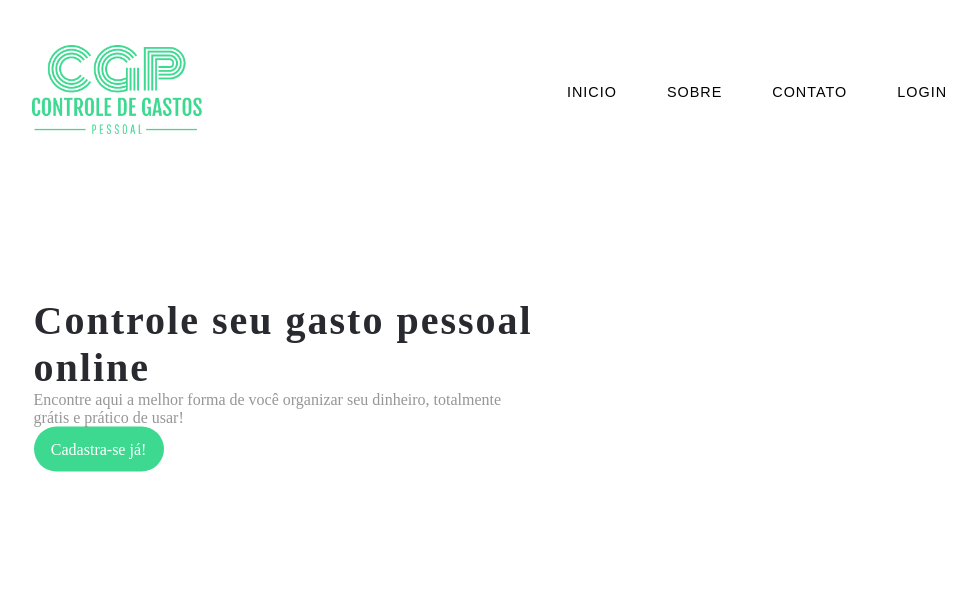
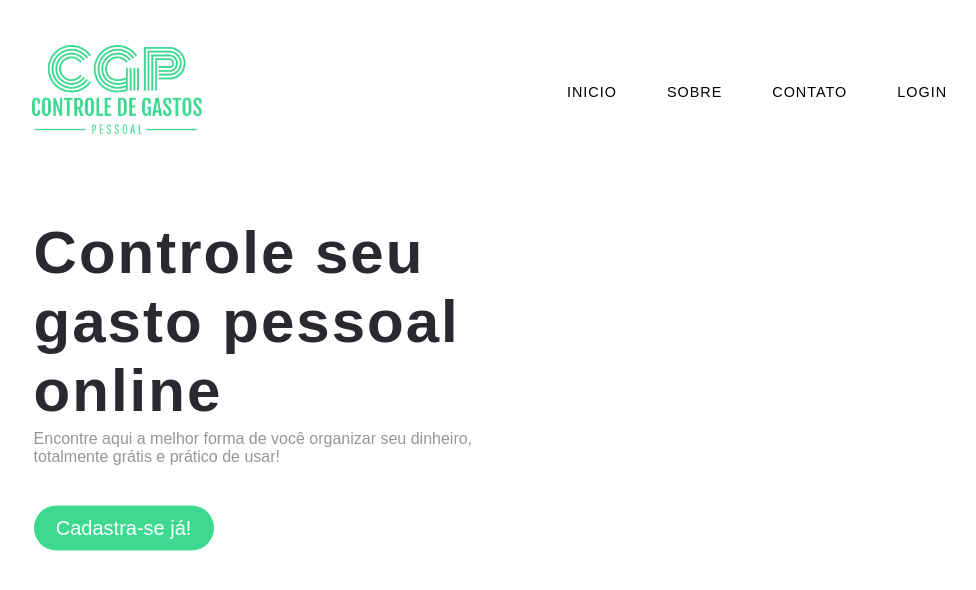
Before and after one commit to HeeyVans/CGP-Controle-De-Gastos-Pessoal, a React (Create React App) app: page / in a window 1280 px wide. Shown: the top 590 px of the page, without its empty margins (138-1114 px from the left). Built offline with nearby package versions, Linux system fonts and the light colour scheme.

Commit message:
modificando css

```diff
--- a/src/pages/inicio/styles.css
+++ b/src/pages/inicio/styles.css
@@ -89,7 +89,7 @@ nav .menu-btn,
 		display:none;
 	}
 .name{
-	font-family: 'Montserrat';
+	font-family: 'Montserrat', sans-serif;
 	width: 500px;
 	position: absolute;
     left: 22%;
@@ -101,11 +101,13 @@ nav .menu-btn,
 }
 .name .details{
     color: #969696;
+    margin-top: 5px;
 }
+
 .name h1{
-	font-family:'Montserrat';
-	font-size: 40px;
-	margin:0px;
+	font-family:'Montserrat', sans-serif;
+	font-size: 60px;
+	margin: 0px;
 	letter-spacing: 2px;
 	color:#000000;
 }
@@ -114,7 +116,7 @@ nav .menu-btn,
     margin-top: 40px;
 }
 .cv-btn{
-	width:130px;
+	width:180px;
 	height: 45px;
 	display: flex;
 	justify-content: center;
@@ -122,6 +124,8 @@ nav .menu-btn,
     background-color: #3DD990;
     border-radius: 45px;
 	color:#ffffff;
+    margin-top: 40px;
+    font-size: 20px;
 }
 .cv-btn:hover{
 	background-color: #3DD990;
@@ -406,7 +410,7 @@ font-size: 2rem;
     background-color:#0099ff;
 }
 */
-@media(max-width:1190px){
+/*@media(max-width:1190px){
 	#main{
 		background-size: 1150px !important;
 
@@ -583,3 +587,4 @@ font-size: 2rem;
                 height:400px;
             }
         }
+        */
```
